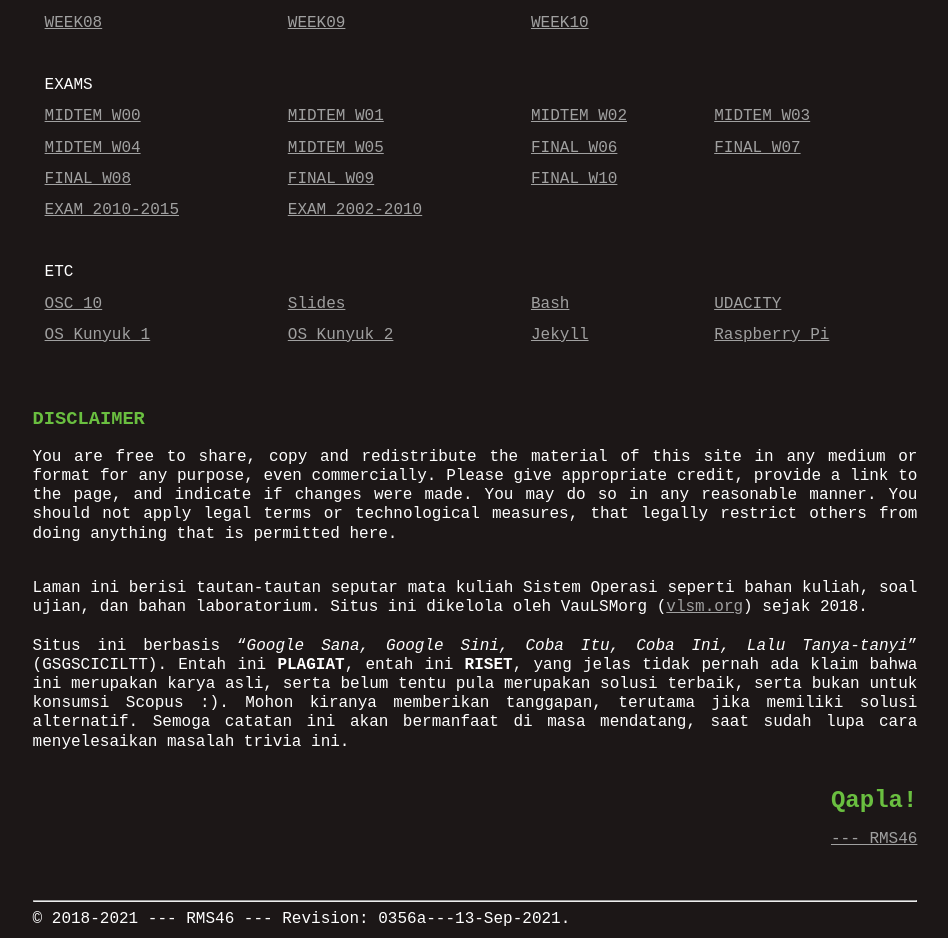
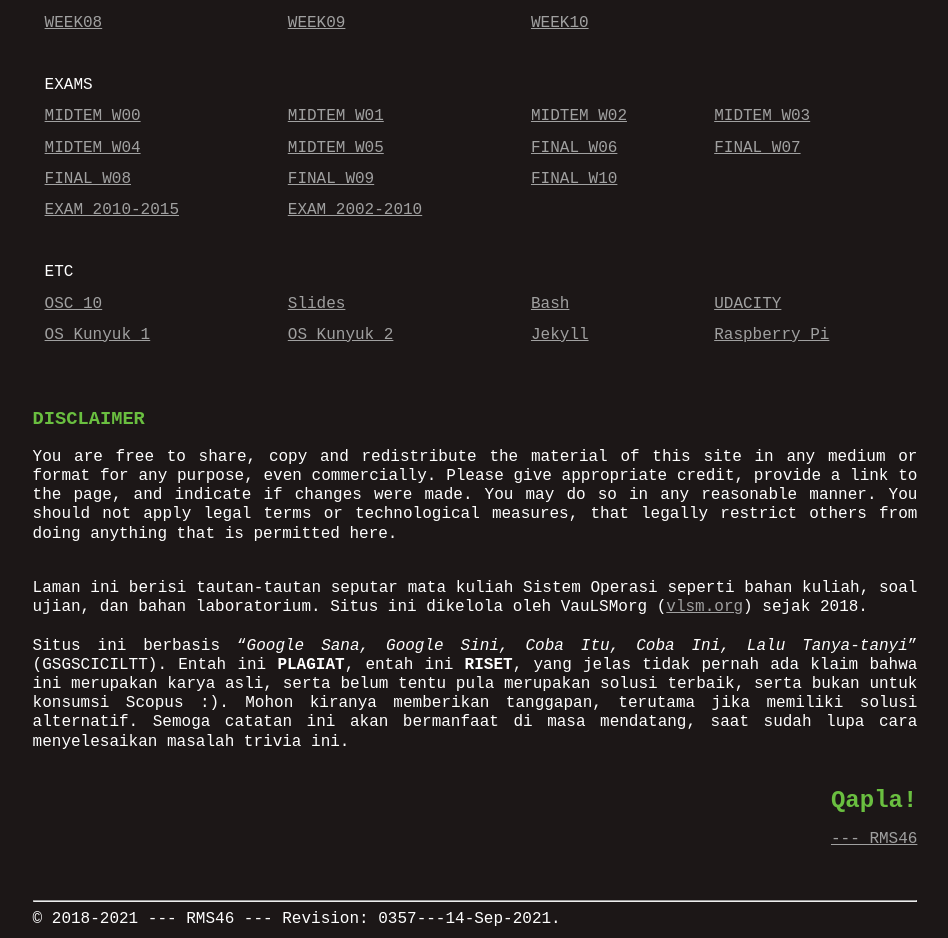
Before and after one commit to Angling-Darma/SistemOperasi, a Jekyll site: the page built from index.md, in a window 1280 px wide. Shown: the part 1137-2075 px from the top of the page, without its empty margins (165-1113 px from the left). Built offline with Jekyll 4.4.1, drawn with Linux system fonts in a browser that asks for light colours.

Commit message:
modified:   _config.yml

```diff
--- a/_config.yml
+++ b/_config.yml
@@ -1,5 +1,5 @@
 title: Operating Systems - Sistem Operasi
-version:     "0356a---13-Sep-2021"
+version:     "0357---14-Sep-2021"
 copyright:   "2018-2021"
 description: This is the CSCM-602055 Operating System course site,
       a GitHub Page, hosted at GitHub.com (thank you!).
```
